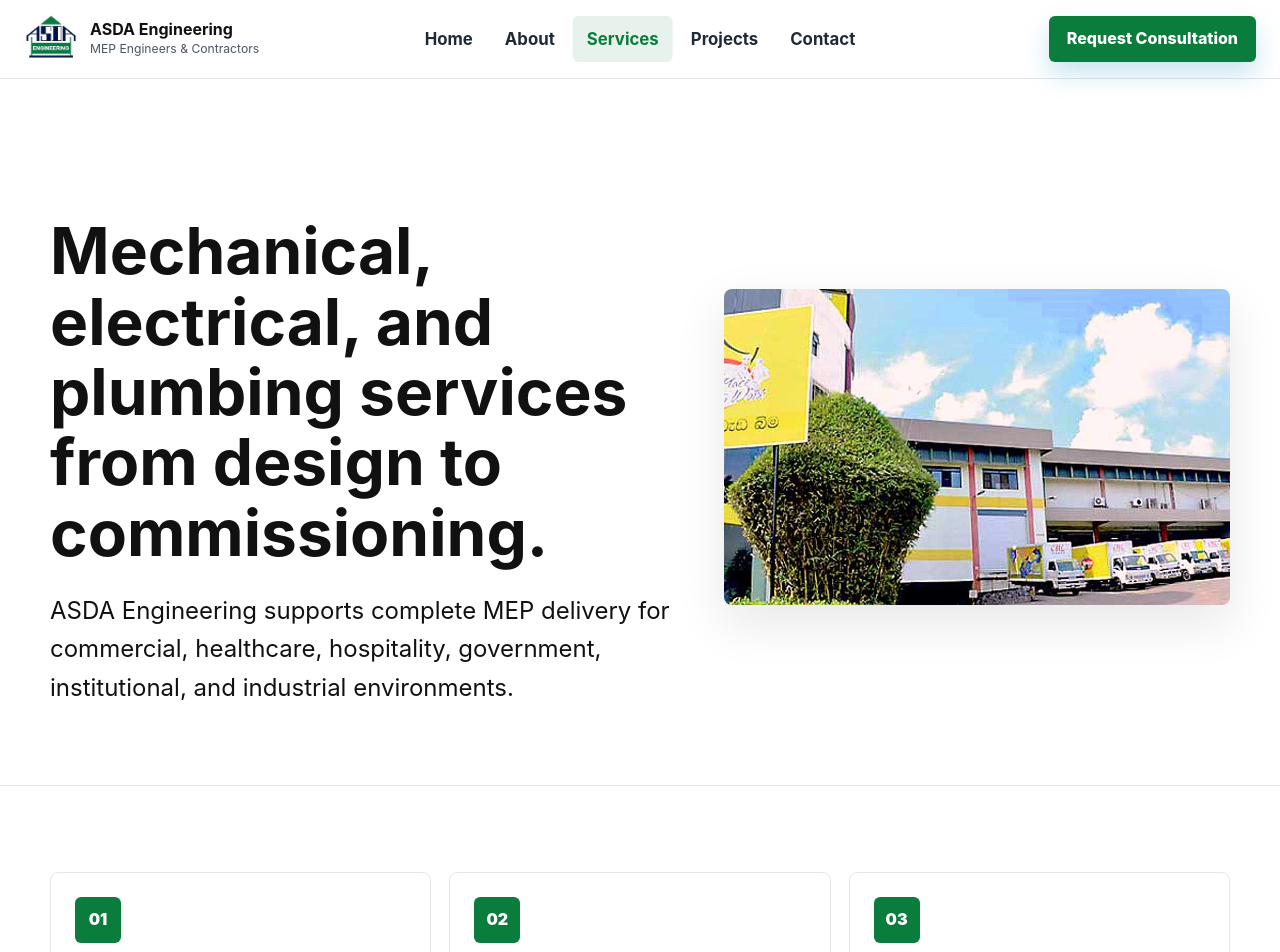
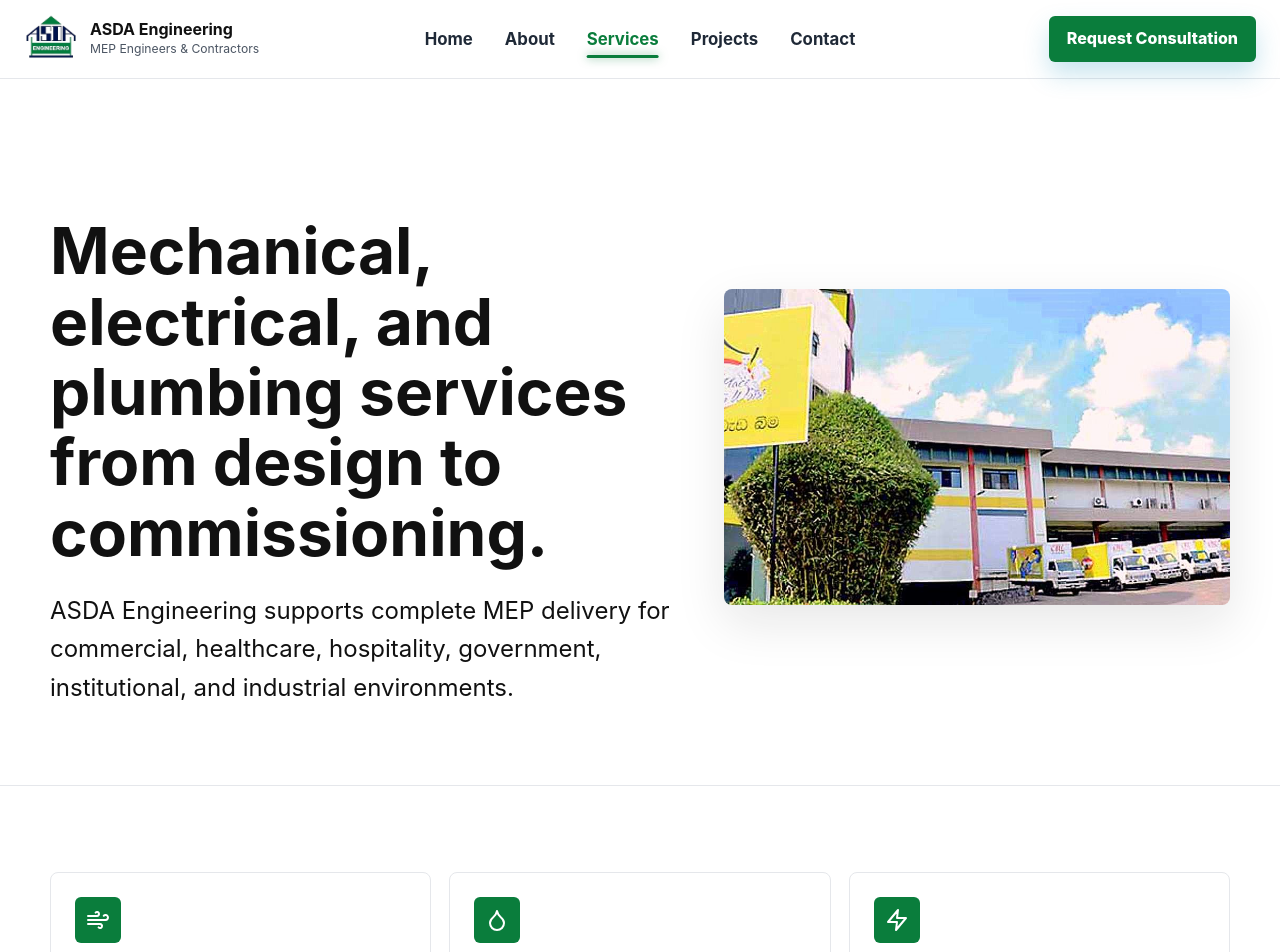
Before and after one commit to hasiya03/asda-engineering, a SvelteKit app: page /services in a window 1280 px wide. Shown: the top 952 px of the page. Built offline with nearby package versions, Linux system fonts and the light colour scheme.

Commit message:
small changes

```diff
--- a/src/app.css
+++ b/src/app.css
@@ -119,6 +119,7 @@
 }
 
 .nav-links a {
+  position: relative;
   padding: 10px 14px;
   border-radius: 6px;
   color: #1f2937;
@@ -134,7 +135,19 @@
 
 .nav-links a.active {
   color: var(--brand);
-  background: rgba(10, 125, 60, 0.1);
+  background: transparent;
+}
+
+.nav-links a.active::after {
+  content: "";
+  position: absolute;
+  bottom: 4px;
+  left: 14px;
+  right: 14px;
+  height: 3px;
+  background: var(--brand);
+  border-radius: 3px;
+  box-shadow: 0 0 10px rgba(10, 125, 60, 0.6);
 }
 
 .nav-toggle {
@@ -450,8 +463,9 @@
 }
 
 .icon-box {
-  display: inline-grid;
-  place-items: center;
+  display: inline-flex;
+  align-items: center;
+  justify-content: center;
   width: 46px;
   height: 46px;
   margin-bottom: 18px;
@@ -459,6 +473,10 @@
   color: var(--white);
   background: var(--brand);
   font-weight: 900;
+}
+
+.icon-box svg {
+  display: block;
 }
 
 .card p,
@@ -696,7 +714,7 @@
   gap: 7px;
   color: #1f2937;
   font-size: 0.9rem;
-  font-weight: 800;
+  font-weight: normal;
 }
 
 input,
@@ -1008,7 +1026,7 @@
   background: transparent;
   border: none;
   font-size: 1.1rem;
-  font-weight: 800;
+  font-weight: normal;
   color: var(--ink);
   cursor: pointer;
   font-family: inherit;
--- a/src/routes/projects/+page.svelte
+++ b/src/routes/projects/+page.svelte
@@ -81,7 +81,7 @@
 </script>
 
 <section class="page-hero">
-  <div class="section">
+  <div class="section" style="grid-template-columns: 1fr;">
     <div>
 
       <h1 style="font-size: clamp(2.5rem, 5vw, 4rem); line-height: 1.1; margin-bottom: 1rem;">Portfolio of major MEP work across Sri Lanka.</h1>
--- a/src/routes/services/+page.svelte
+++ b/src/routes/services/+page.svelte
@@ -1,11 +1,35 @@
 <script>
   const services = [
-    ['MVAC Systems', 'Air conditioning, ventilation, chilled water systems, fan coil units, and mechanical plant installation.'],
-    ['Plumbing & Sanitary Drainage', 'Water supply, drainage, sanitary systems, and project-specific plumbing solutions.'],
-    ['Electrical & Lighting Installations', 'Electrical infrastructure, high lighting systems, and building services installations.'],
-    ['Fire Detection & Protection', 'Integrated fire detection and protection systems for safer built environments.'],
-    ['Steel Fabrication', 'Workshop-supported fabrication for mechanical, construction, and site-specific requirements.'],
-    ['Testing, Balancing & Commissioning', 'Air testing, hydro testing, balancing, performance checks, and final commissioning.']
+    [
+      'MVAC Systems',
+      'Air conditioning, ventilation, chilled water systems, fan coil units, and mechanical plant installation.',
+      '<svg xmlns="http://www.w3.org/2000/svg" width="24" height="24" viewBox="0 0 24 24" fill="none" stroke="currentColor" stroke-width="2" stroke-linecap="round" stroke-linejoin="round"><path d="M9.59 4.59A2 2 0 1 1 11 8H2m10.59 11.41A2 2 0 1 0 14 16H2m15.73-8.27A2.5 2.5 0 1 1 19.5 12H2"/></svg>'
+    ],
+    [
+      'Plumbing & Sanitary Drainage',
+      'Water supply, drainage, sanitary systems, and project-specific plumbing solutions.',
+      '<svg xmlns="http://www.w3.org/2000/svg" width="24" height="24" viewBox="0 0 24 24" fill="none" stroke="currentColor" stroke-width="2" stroke-linecap="round" stroke-linejoin="round"><path d="M12 22a7 7 0 0 0 7-7c0-2-1-3.9-3-5.5s-3.5-4-4-6.5c-.5 2.5-2 4.9-4 6.5C6 11.1 5 13 5 15a7 7 0 0 0 7 7z"/></svg>'
+    ],
+    [
+      'Electrical & Lighting Installations',
+      'Electrical infrastructure, high lighting systems, and building services installations.',
+      '<svg xmlns="http://www.w3.org/2000/svg" width="24" height="24" viewBox="0 0 24 24" fill="none" stroke="currentColor" stroke-width="2" stroke-linecap="round" stroke-linejoin="round"><polygon points="13 2 3 14 12 14 11 22 21 10 12 10 13 2"/></svg>'
+    ],
+    [
+      'Fire Detection & Protection',
+      'Integrated fire detection and protection systems for safer built environments.',
+      '<svg xmlns="http://www.w3.org/2000/svg" width="24" height="24" viewBox="0 0 24 24" fill="none" stroke="currentColor" stroke-width="2" stroke-linecap="round" stroke-linejoin="round"><path d="M8.5 14.5A2.5 2.5 0 0 0 11 12c0-1.38-.5-2-1-3-1.072-2.143-.224-4.054 2-6 .5 2.5 2 4.9 4 6.5 2 1.6 3 3.5 3 5.5a7 7 0 1 1-14 0c0-1.153.433-2.294 1-3a2.5 2.5 0 0 0 2.5 2.5z"/></svg>'
+    ],
+    [
+      'Steel Fabrication',
+      'Workshop-supported fabrication for mechanical, construction, and site-specific requirements.',
+      '<svg xmlns="http://www.w3.org/2000/svg" width="24" height="24" viewBox="0 0 24 24" fill="none" stroke="currentColor" stroke-width="2" stroke-linecap="round" stroke-linejoin="round"><path d="m15 12-8.5 8.5c-.83.83-2.17.83-3 0 0 0 0 0 0 0a2.12 2.12 0 0 1 0-3L12 9"/><path d="M17.64 15 22 10.64"/><path d="m20.91 11.7-1.25-1.25c-.6-.6-.93-1.4-.93-2.25v-.86L16.01 4.6a5.56 5.56 0 0 0-3.94-1.64H11.2C10.4 2.96 9 2.96 9 2.96c0 0 0 1.4.96 2.2h.86c.85 0 1.65.33 2.25.93l1.25 1.25"/><path d="m11.23 8.78.47.47"/></svg>'
+    ],
+    [
+      'Testing, Balancing & Commissioning',
+      'Air testing, hydro testing, balancing, performance checks, and final commissioning.',
+      '<svg xmlns="http://www.w3.org/2000/svg" width="24" height="24" viewBox="0 0 24 24" fill="none" stroke="currentColor" stroke-width="2" stroke-linecap="round" stroke-linejoin="round"><path d="M16 4h2a2 2 0 0 1 2 2v14a2 2 0 0 1-2 2H6a2 2 0 0 1-2-2V6a2 2 0 0 1 2-2h2"/><rect x="8" y="2" width="8" height="4" rx="1" ry="1"/><path d="m9 14 2 2 4-4"/></svg>'
+    ]
   ];
 </script>
 
@@ -25,9 +49,9 @@
 
 <section class="section">
   <div class="grid three">
-    {#each services as service, index}
+    {#each services as service}
       <article class="card">
-        <span class="icon-box">0{index + 1}</span>
+        <span class="icon-box">{@html service[2]}</span>
         <h3>{service[0]}</h3>
         <p>{service[1]}</p>
       </article>
```
Also changed, not shown: src/routes/+page.svelte (+21 -8 lines), src/routes/contact/+page.svelte (+3 -5 lines).
